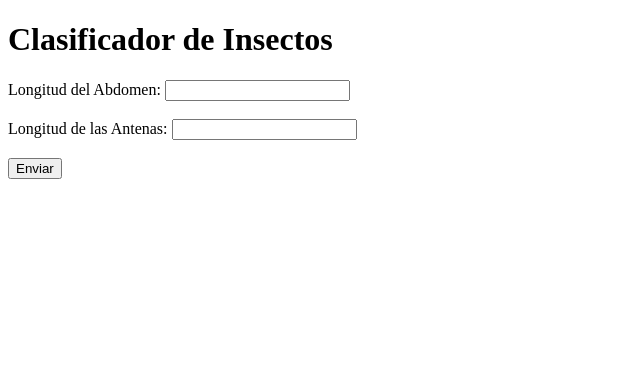
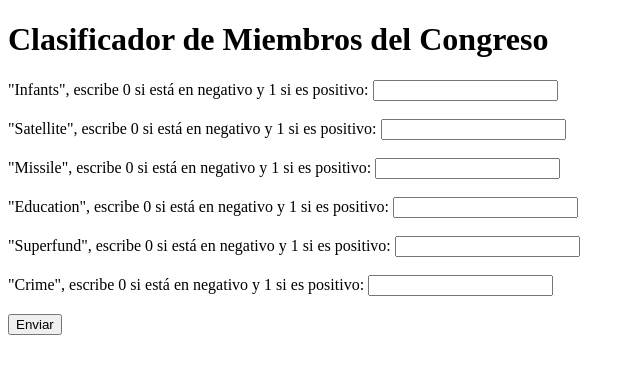
Before and after one commit to MiguelLher/flask2, a Flask app: page / in a window 1280 px wide. Shown: the top 374 px of the page, without its empty margins (0-640 px from the left). Run offline with Flask 3, Linux system fonts and the light colour scheme; parts of the project's set-up code (start-up, migrations or seed data) failed here and were passed over.

Commit message:
App con nuevo modelo

```diff
--- a/app.py
+++ b/app.py
@@ -9,7 +9,7 @@ app = Flask(__name__)
 logging.basicConfig(level=logging.DEBUG)
 
 # Cargar el modelo entrenado
-model = joblib.load('modelo.pkl')
+model = joblib.load('modeloRF.pkl')
 app.logger.debug('Modelo cargado correctamente.')
 
 @app.route('/')
@@ -20,11 +20,16 @@ def home():
 def predict():
     try:
         # Obtener los datos enviados en el request
-        abdomen = float(request.form['abdomen'])
-        antena = float(request.form['antena'])
+        infants = float(request.form['infants'])
+        satellite = float(request.form['satellite'])
+        missile = float(request.form['missile'])
+        education = float(request.form['education'])
+        superfund = float(request.form['superfund'])
+        crime = float(request.form['crime'])
+
 
         # Crear un DataFrame con los datos
-        data_df = pd.DataFrame([[abdomen, antena]], columns=['abdomen', 'antena'])
+        data_df = pd.DataFrame([[infants, satellite,missile, education, superfund, crime ]], columns=['infants', 'satellite', 'missile', 'education', 'superfund','crime'])
         app.logger.debug(f'DataFrame creado: {data_df}')
 
         # Realizar predicciones
--- a/templates/formulario.html
+++ b/templates/formulario.html
@@ -5,22 +5,26 @@
     <script>
         function clasificarInsecto(event) {
             event.preventDefault();
-            const abdomen = document.getElementById('abdomen').value;
-            const antena = document.getElementById('antena').value;
+            const infants = document.getElementById('infants').value;
+            const satellite = document.getElementById('satellite').value;
+            const missile = document.getElementById('missile').value;
+            const education = document.getElementById('education').value;
+            const superfund = document.getElementById('superfund').value;
+            const crime = document.getElementById('crime').value;
 
             fetch('/predict', {
                 method: 'POST',
                 headers: {
                     'Content-Type': 'application/x-www-form-urlencoded',
                 },
-                body: `abdomen=${abdomen}&antena=${antena}`,
+                body: `infants=${infants}&satellite=${satellite}&missile=${missile}&education=${education}&superfund=${superfund}&crime=${crime}`,
             })
             .then(response => response.json())
             .then(data => {
                 if (data.error) {
                     document.getElementById('resultado').innerText = 'Error: ' + data.error;
                 } else {
-                    document.getElementById('resultado').innerText = 'El insecto es un/a ' + data.categoria;
+                    document.getElementById('resultado').innerText = 'El miembro del congreso es: ' + data.categoria;
                 }
             })
             .catch(error => {
@@ -31,12 +35,20 @@
     </script>
 </head>
 <body>
-    <h1>Clasificador de Insectos</h1>
+    <h1>Clasificador de Miembros del Congreso</h1>
     <form id="formulario" onsubmit="clasificarInsecto(event)">
-        <label for="abdomen">Longitud del Abdomen:</label>
-        <input type="text" id="abdomen" name="abdomen"><br><br>
-        <label for="antena">Longitud de las Antenas:</label>
-        <input type="text" id="antena" name="antena"><br><br>
+        <label for="infants">"Infants", escribe 0 si está en negativo y 1 si es positivo:</label>
+        <input type="text" id="infants" name="infants"><br><br>
+        <label for="satellite">"Satellite", escribe 0 si está en negativo y 1 si es positivo:</label>
+        <input type="text" id="satellite" name="satellite"><br><br>
+        <label for="missile">"Missile", escribe 0 si está en negativo y 1 si es positivo:</label>
+        <input type="text" id="missile" name="missile"><br><br>
+        <label for="education">"Education", escribe 0 si está en negativo y 1 si es positivo:</label>
+        <input type="text" id="education" name="education"><br><br>
+        <label for="superfund">"Superfund", escribe 0 si está en negativo y 1 si es positivo:</label>
+        <input type="text" id="superfund" name="superfund"><br><br>
+        <label for="crime">"Crime", escribe 0 si está en negativo y 1 si es positivo:</label>
+        <input type="text" id="crime" name="crime"><br><br>
         <input type="submit" value="Enviar">
     </form>
     <p id="resultado"></p>
```
Also changed, not shown: 3 other files.
